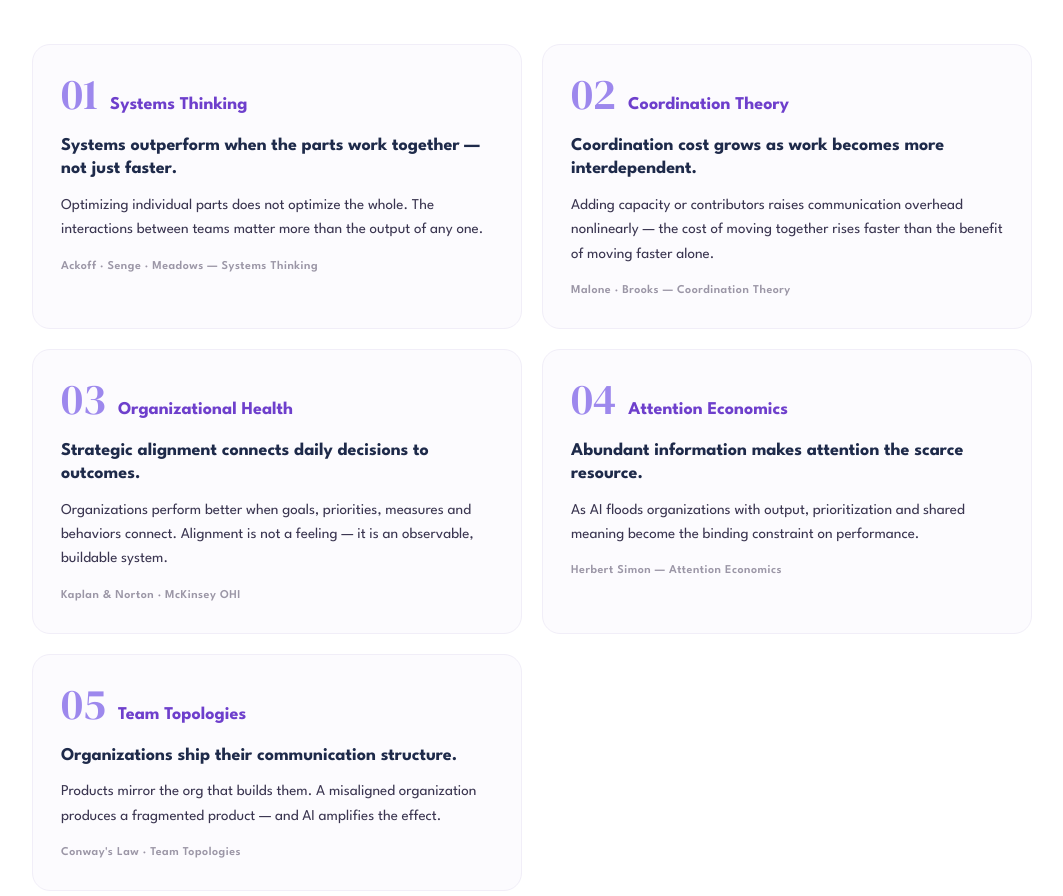
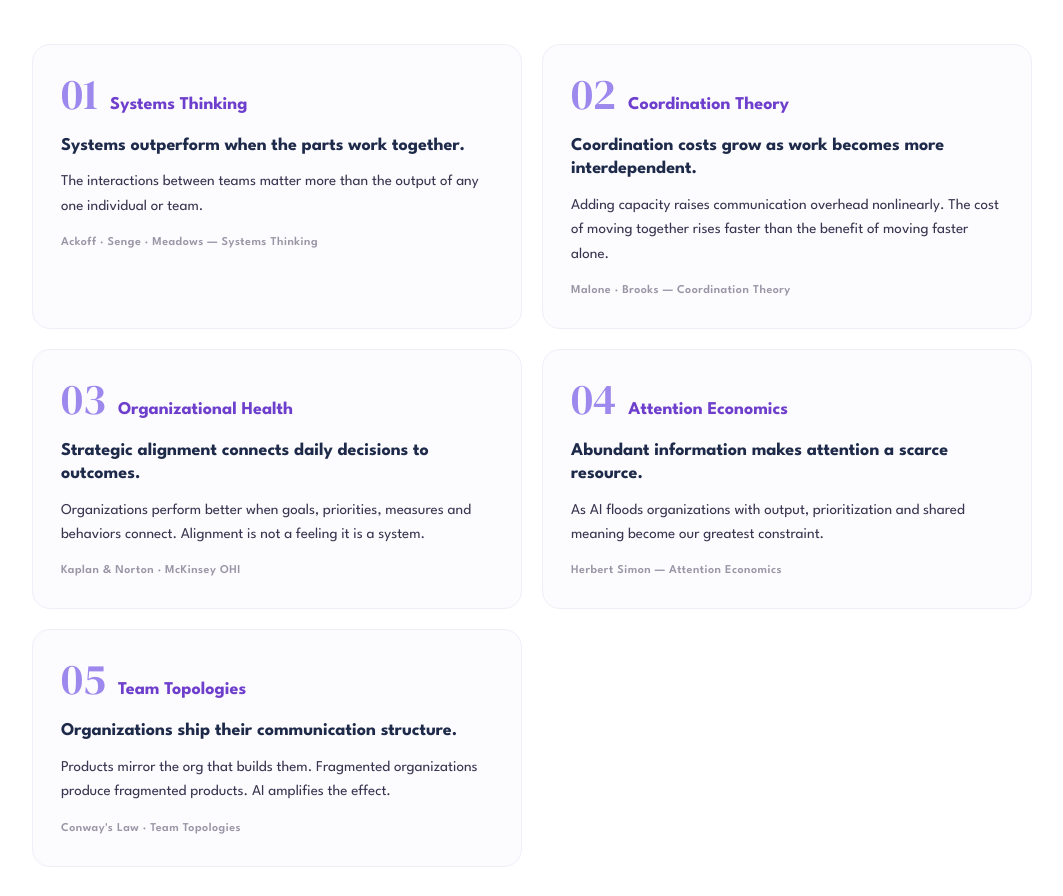
Before and after one commit to stevearntz/campfire-website, a Next.js app: page /team-effectiveness/the-model in a window 1280 px wide. Shown: the part 6280-7176 px from the top of the page, without its empty margins (108-1171 px from the left). Built offline with nearby package versions, Linux system fonts and the light colour scheme; no server answers.

Commit message:
Research Foundations card copy revisions
Tighten the claims/bodies across all five cards (Systems Thinking,
Coordination Theory, Organizational Health, Attention Economics, Team
Topologies).

Co-Authored-By: Claude Opus 4.8 (1M context) <noreply@anthropic.com>

```diff
--- a/app/(microsite)/team-effectiveness/the-model/_components/ModelContent.tsx
+++ b/app/(microsite)/team-effectiveness/the-model/_components/ModelContent.tsx
@@ -67,32 +67,32 @@ const ERAS = [
 const RESEARCH = [
   {
     title: "Systems Thinking",
-    claim: "Systems outperform when the parts work together — not just faster.",
-    body: "Optimizing individual parts does not optimize the whole. The interactions between teams matter more than the output of any one.",
+    claim: "Systems outperform when the parts work together.",
+    body: "The interactions between teams matter more than the output of any one individual or team.",
     attribution: "Ackoff · Senge · Meadows — Systems Thinking",
   },
   {
     title: "Coordination Theory",
-    claim: "Coordination cost grows as work becomes more interdependent.",
-    body: "Adding capacity or contributors raises communication overhead nonlinearly — the cost of moving together rises faster than the benefit of moving faster alone.",
+    claim: "Coordination costs grow as work becomes more interdependent.",
+    body: "Adding capacity raises communication overhead nonlinearly. The cost of moving together rises faster than the benefit of moving faster alone.",
     attribution: "Malone · Brooks — Coordination Theory",
   },
   {
     title: "Organizational Health",
     claim: "Strategic alignment connects daily decisions to outcomes.",
-    body: "Organizations perform better when goals, priorities, measures and behaviors connect. Alignment is not a feeling — it is an observable, buildable system.",
+    body: "Organizations perform better when goals, priorities, measures and behaviors connect. Alignment is not a feeling it is a system.",
     attribution: "Kaplan & Norton · McKinsey OHI",
   },
   {
     title: "Attention Economics",
-    claim: "Abundant information makes attention the scarce resource.",
-    body: "As AI floods organizations with output, prioritization and shared meaning become the binding constraint on performance.",
+    claim: "Abundant information makes attention a scarce resource.",
+    body: "As AI floods organizations with output, prioritization and shared meaning become our greatest constraint.",
     attribution: "Herbert Simon — Attention Economics",
   },
   {
     title: "Team Topologies",
     claim: "Organizations ship their communication structure.",
-    body: "Products mirror the org that builds them. A misaligned organization produces a fragmented product — and AI amplifies the effect.",
+    body: "Products mirror the org that builds them. Fragmented organizations produce fragmented products. AI amplifies the effect.",
     attribution: "Conway's Law · Team Topologies",
   },
 ];
```
